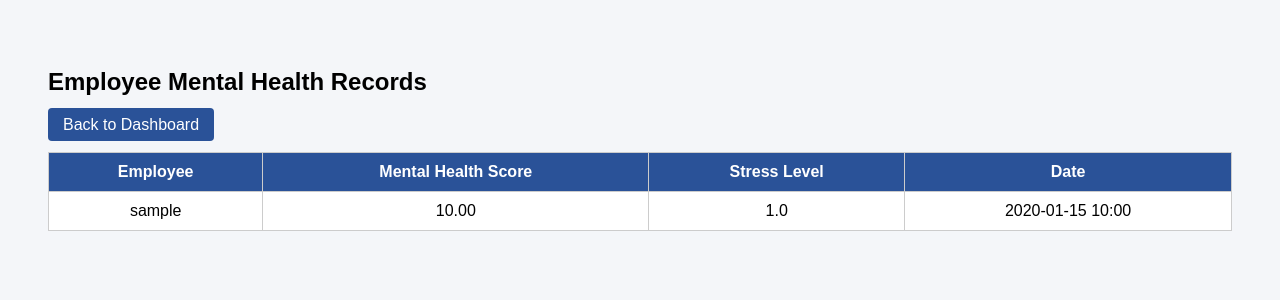
After one commit to dilburroshanmohamed/Main-Project, a Django app: page /view-stress-records/ in a window 1280 px wide. The commit adds this page. Shown: the top 300 px of the page. Run offline with Django 5.2, Linux system fonts and the light colour scheme; a user stored in the database is signed in; tables that the repository leaves empty hold one stand-in row (values such as "Sample post"); parts of the project's set-up code (start-up, migrations or seed data) failed here and were passed over.

Commit message:
Add view for employee mental health records and update admin dashboard links

```diff
--- a/stressapp/urls.py
+++ b/stressapp/urls.py
@@ -32,4 +32,6 @@ urlpatterns = [
     # Auth
     path('login/', views.user_login, name='login'),
     path("logout/", views.logout_view, name="logout"),
+
+    path('view-stress-records/', views.view_stress_records, name='view_stress_records'),
 ]
--- a/stressapp/views.py
+++ b/stressapp/views.py
@@ -390,3 +390,13 @@ def admin_project_detail(request, project_id):
         'total_hours': total_hours,
         'employee_count': allocations.count()
     })
+
+
+
+@login_required
+def view_stress_records(request):
+    if not request.user.is_superuser:
+        return redirect('/')
+
+    records = StressRecord.objects.select_related('user').order_by('-created_at')
+    return render(request, 'view_stress_records.html', {'records': records})
--- a/templates/admin_dashboard.html
+++ b/templates/admin_dashboard.html
@@ -128,6 +128,8 @@
             <li><a href="{% url 'view_employees' %}"><i class="fas fa-users"></i> View Employees</a></li>
             <li><a href="{% url 'view_project_managers' %}"><i class="fas fa-user-tie"></i> View Project Managers</a></li>
             <li><a href="/admin-records/"><i class="fas fa-chart-line"></i> View Stress Records</a></li>
+            <li><a href="/view-stress-records/" class="btn">View Stress Records</a></li>
+
 
     <!-- ✅ Connect Admin-specific pages -->
             <li><a href="{% url 'admin_project_detail' 1 %}"><i class="fas fa-folder-open"></i> Project Details</a></li>
--- /dev/null
+++ b/templates/view_stress_records.html
@@ -0,0 +1,80 @@
+<!DOCTYPE html>
+<html>
+<head>
+<title>Stress Records</title>
+
+<style>
+
+body{
+font-family:Arial;
+background:#f4f6f9;
+padding:40px;
+}
+
+table{
+width:100%;
+border-collapse:collapse;
+background:white;
+}
+
+th,td{
+padding:10px;
+border:1px solid #ccc;
+text-align:center;
+}
+
+th{
+background:#2a5298;
+color:white;
+}
+
+.btn{
+padding:8px 15px;
+background:#2a5298;
+color:white;
+text-decoration:none;
+border-radius:4px;
+}
+
+</style>
+
+</head>
+
+<body>
+
+<h2>Employee Mental Health Records</h2>
+
+<a href="/admin-dashboard/" class="btn">Back to Dashboard</a>
+
+<br><br>
+
+<table>
+
+<tr>
+<th>Employee</th>
+<th>Mental Health Score</th>
+<th>Stress Level</th>
+<th>Date</th>
+</tr>
+
+{% for record in records %}
+
+<tr>
+<td>{{ record.user.username }}</td>
+<td>{{ record.mental_health_score|floatformat:2 }}</td>
+<td>{{ record.stress_level }}</td>
+<td>{{ record.created_at|date:"Y-m-d H:i" }}</td>
+</tr>
+
+{% empty %}
+
+<tr>
+<td colspan="4">No records available</td>
+</tr>
+
+{% endfor %}
+
+</table>
+
+</body>
+</html>
```
